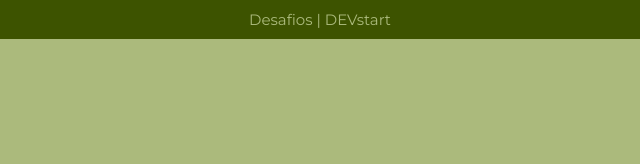
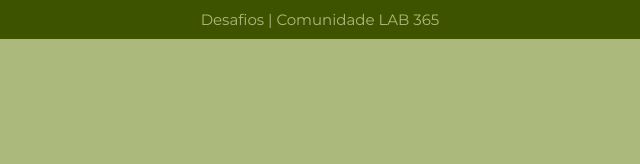
Before and after one commit to G-Muradas/Desafios-DEVstart, a plain HTML site: page index.html in a window 1280 px wide. Shown: the top 164 px of the page, 320-960 px from the left. Drawn offline with nearby package versions, Linux system fonts and the light colour scheme.

Commit message:
Update index.html

```diff
--- a/index.html
+++ b/index.html
@@ -4,12 +4,12 @@
             <meta charset="UTF-8">
             <meta http-equiv="X-UA-Compatible" content="IE=edge">
             <meta name="viewport" content="width=device-width, initial-scale=1.0">
-            <title>Desafio DEVstart</title>
+            <title>Desafio Comunidade LAB 365</title>
             <link rel="stylesheet" href="style.css">
     </head>
     <body>
             <header>
-                    <p>Desafios | DEVstart</p>
+                    <p>Desafios | Comunidade LAB 365</p>
             </header>
             <main class="principal">
                     <a class="principal__botao">Explorar a Floresta</a>
```
